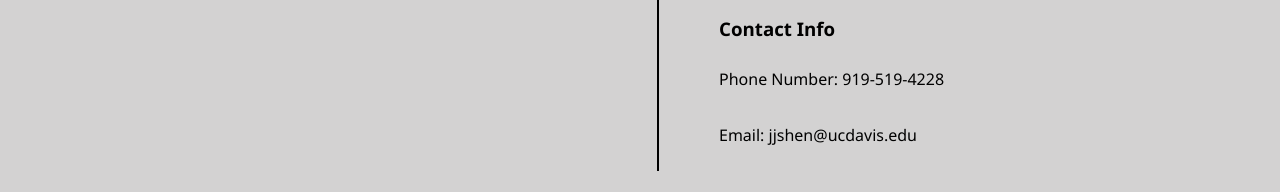
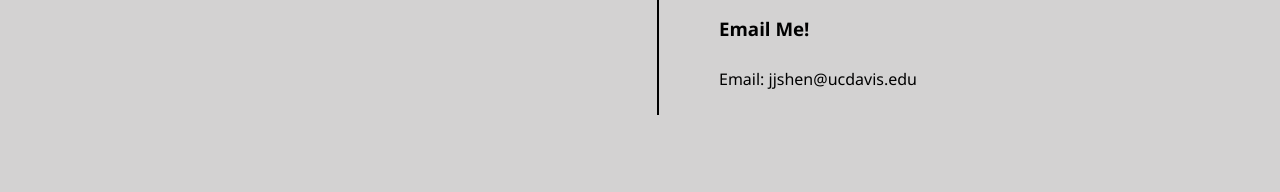
Before and after one commit to SourMoon/JonnyJShen, a plain HTML site: page index.html in a window 1280 px wide. Shown: the part 562-754 px from the top of the page. Drawn offline with Linux system fonts and the light colour scheme.

Commit message:
Update index.html

```diff
--- a/index.html
+++ b/index.html
@@ -44,10 +44,7 @@
           I was born in Los Angeles and moved to North Carolina as a kid, growing up in a small neighborhood in Chapel Hill.
           I really wanted to broaden my horizons and try something new, so I set my sights on schools like UC Davis, and here I am!
         </p>
-
-        <!-- Contact -->
-        <h3>Contact Info</h3>
-        <p class="desc">Phone Number: 919-519-4228</p>
+        <h3>Email Me!</h3>
         <p class="desc">Email: jjshen@ucdavis.edu</p>
       </div>
     </section>
```
